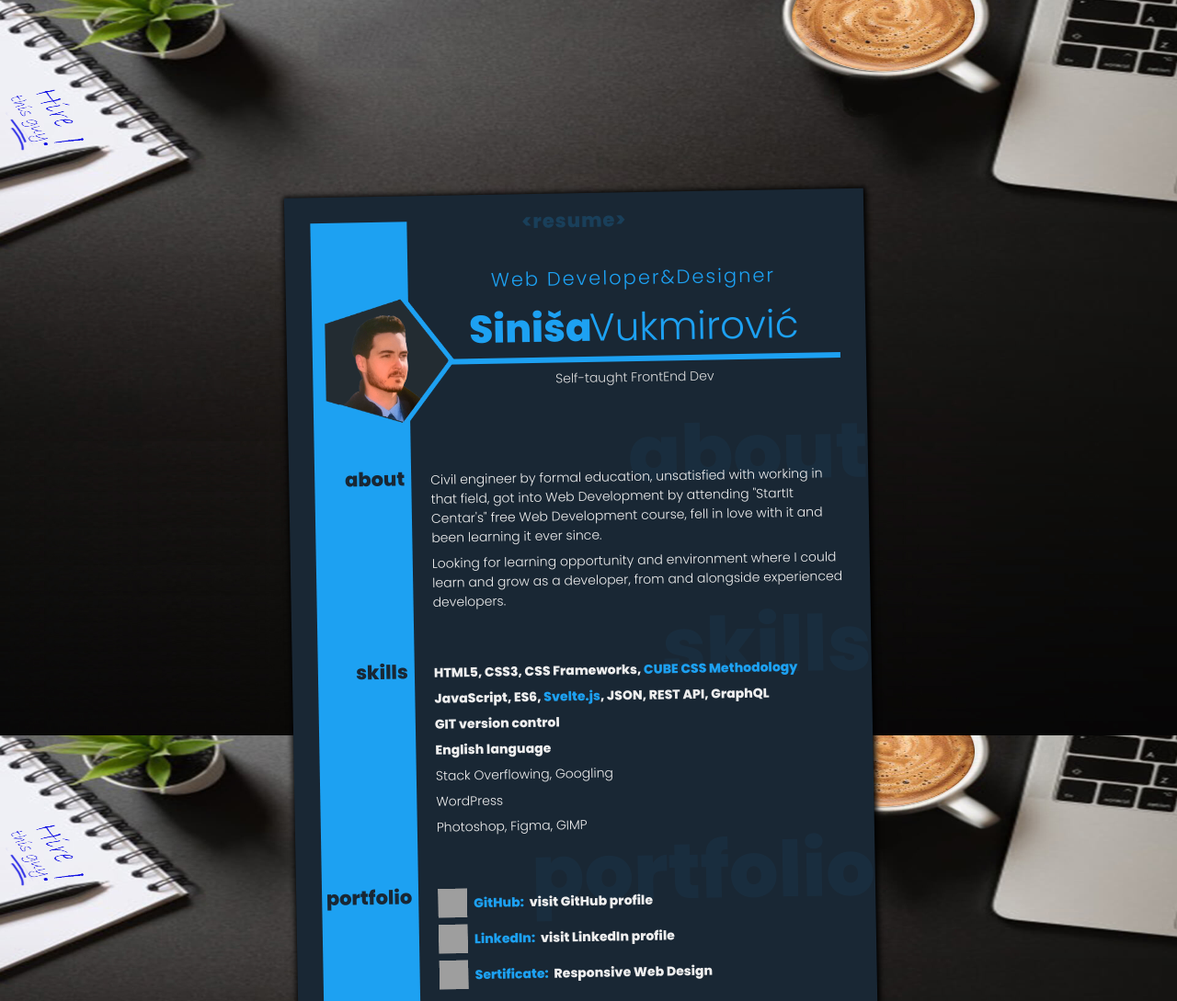
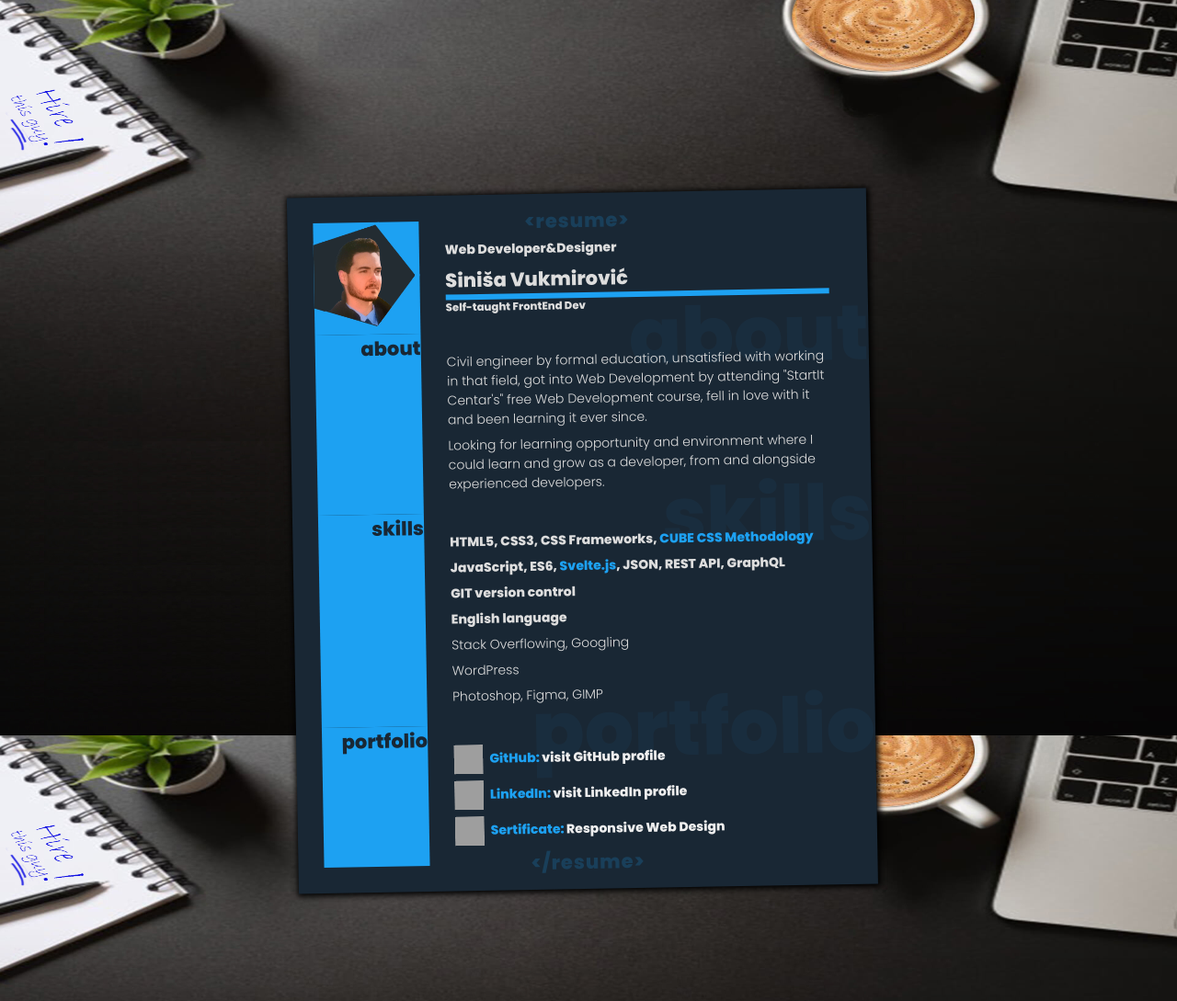
Before and after one commit to SinisaVukmirovic/Resume, a plain HTML site: page index.html in a window 1280 px wide. Shown: the top 1089 px of the page at 92% size. Drawn offline with Linux system fonts and the light colour scheme; grey boxes are pictures that could not be loaded.

Commit message:
Reworking layout using gri

```diff
--- a/index.html
+++ b/index.html
@@ -14,8 +14,10 @@
 
     <main>
         <section>
-            <img class="profile-pic" src="./assets/profile-pic-stroke.png" alt="Profile Picture">
-            <div class="profile">
+            <div class="side">
+                <img class="profile-pic" src="./assets/profile-pic-stroke.png" alt="Profile Picture">
+            </div>
+            <div class="info">
                 <h4>Web Developer&Designer</h4>
                 <h2 lang="sr"><span class="thick">Siniša</span> Vukmirović</h2>
                 <hr>
@@ -23,8 +25,10 @@
             </div>
         </section>
         <section>
-            <h3>about</h3>
-            <div class="about">
+            <div class="side">
+                <h3>about</h3>
+            </div>
+            <div class="info">
                 <p>Civil engineer by formal education, unsatisfied with working in
                 that field, got into Web Development by attending "StartIt
                 Centar's" free Web Development course, fell in love with it and
@@ -35,8 +39,10 @@
             </div>
         </section>
         <section>
-            <h3>skills</h3>
-            <div class="skills">
+            <div class="side">
+                <h3>skills</h3>
+            </div>
+            <div class="info">
                 <h4>HTML5, CSS3, CSS Frameworks, <span class="highlight">CUBE CSS Methodology</span></h4>
                 <h4>JavaScript, ES6, <span class="highlight">Svelte.js</span>, JSON, REST API, GraphQL</h4>
                 <h4>GIT version control</h4>
@@ -47,8 +53,10 @@
             </div>
         </section>
         <section>
-            <h3>portfolio</h3>
-            <div class="portfolio">
+            <div class="side">
+                <h3>portfolio</h3>
+            </div>
+            <div class="info">
                 <div class="link">
                     <!-- Please refer: https://github.com/shubhamjain/svg-loader -->
                     <img src="https://s2.svgbox.net/social.svg?ic=github&color=1da1f2" width="32" height="32">
@@ -66,7 +74,7 @@
                 </div>
             </div>
         </section>
-        <div class="side-bg"></div>
+        <!-- <div class="side-bg"></div> -->
     </main>
     <div class="desk-only">Desktop only for now!</div>
 
--- a/style.css
+++ b/style.css
@@ -65,7 +65,7 @@ main {
     position: relative;
     z-index: 1;
     box-shadow: 1px 1px 6px 2px #000;
-    animation: slide 750ms ease-out backwards 1500ms;
+    /* animation: slide 750ms ease-out backwards 1500ms; */
     transform-origin: bottom;
 }
 @keyframes slide {
@@ -76,18 +76,26 @@ main {
 }
     main section {
         display: grid;
-        grid-template-columns: 7rem 4fr;
-        padding: 1rem 0;
-        margin-bottom: 1rem;
+        grid-template-columns: 1fr 4fr;
+        /* padding: 1rem 0; */
         position: relative;
     }
-        section > div {
+        section .side {
+            background-color: var(--theme-clr);
+            padding-right: .5rem;
+            text-align: right;
+        }
+            .side:first-child {
+                padding: 0;
+            }
+        .info {
+            color: #ddd;
+            padding: 1rem;
             padding-left: 2rem;
         }
         section .profile-pic {
-            width: 10rem;
-            margin: 2.8rem 0 0 1rem ;
-            z-index: 2;
+            width: 100%;
+            /* z-index: 2; */
         }
         section h3 {
             text-align: right;
@@ -102,9 +110,8 @@ main {
             margin: .5rem 0;
         }
 
-main section:first-child {
-    padding: 3rem 0 1rem;
-}
+
+
 
 main section::before {
     position: absolute;
```
